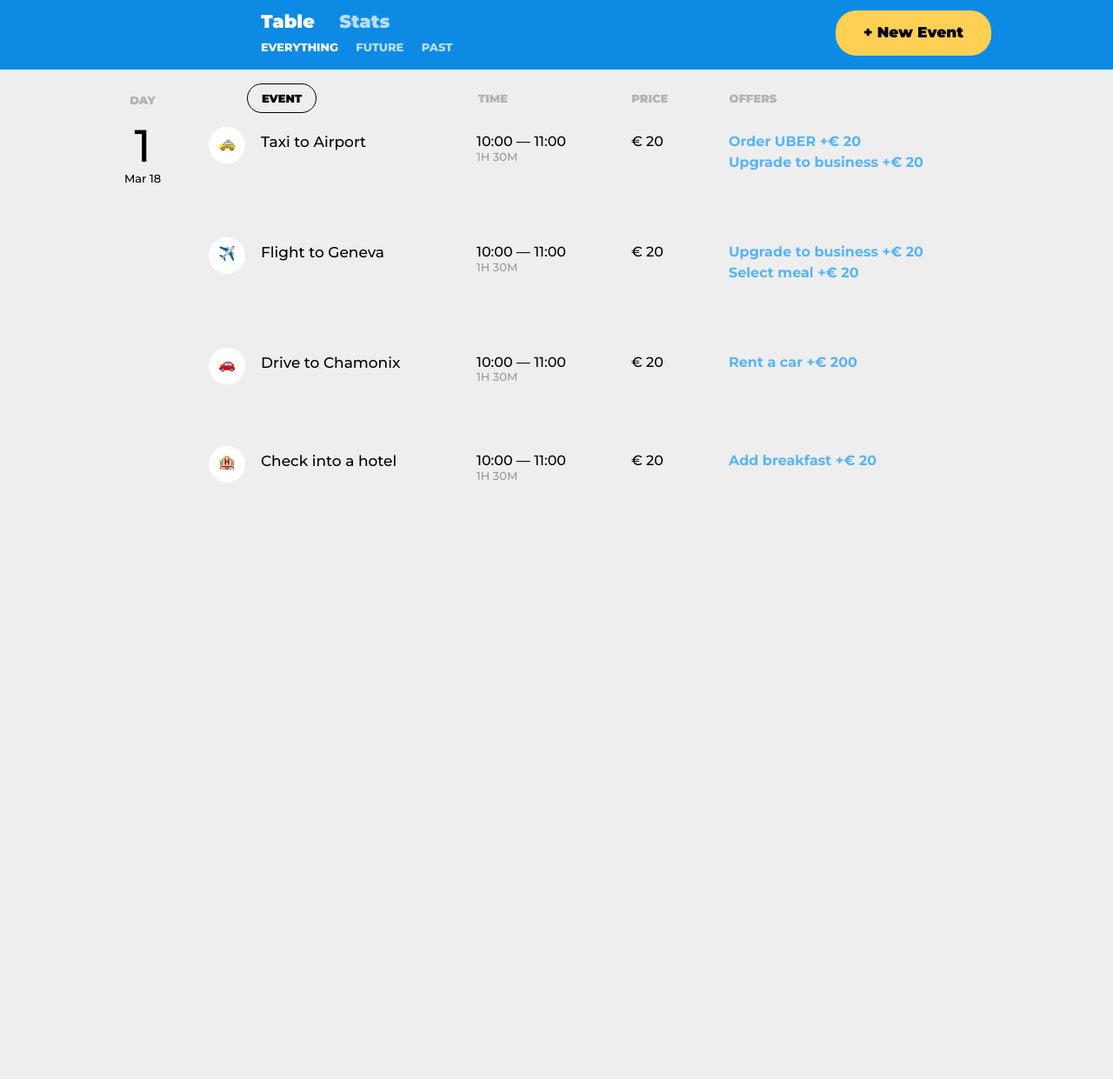
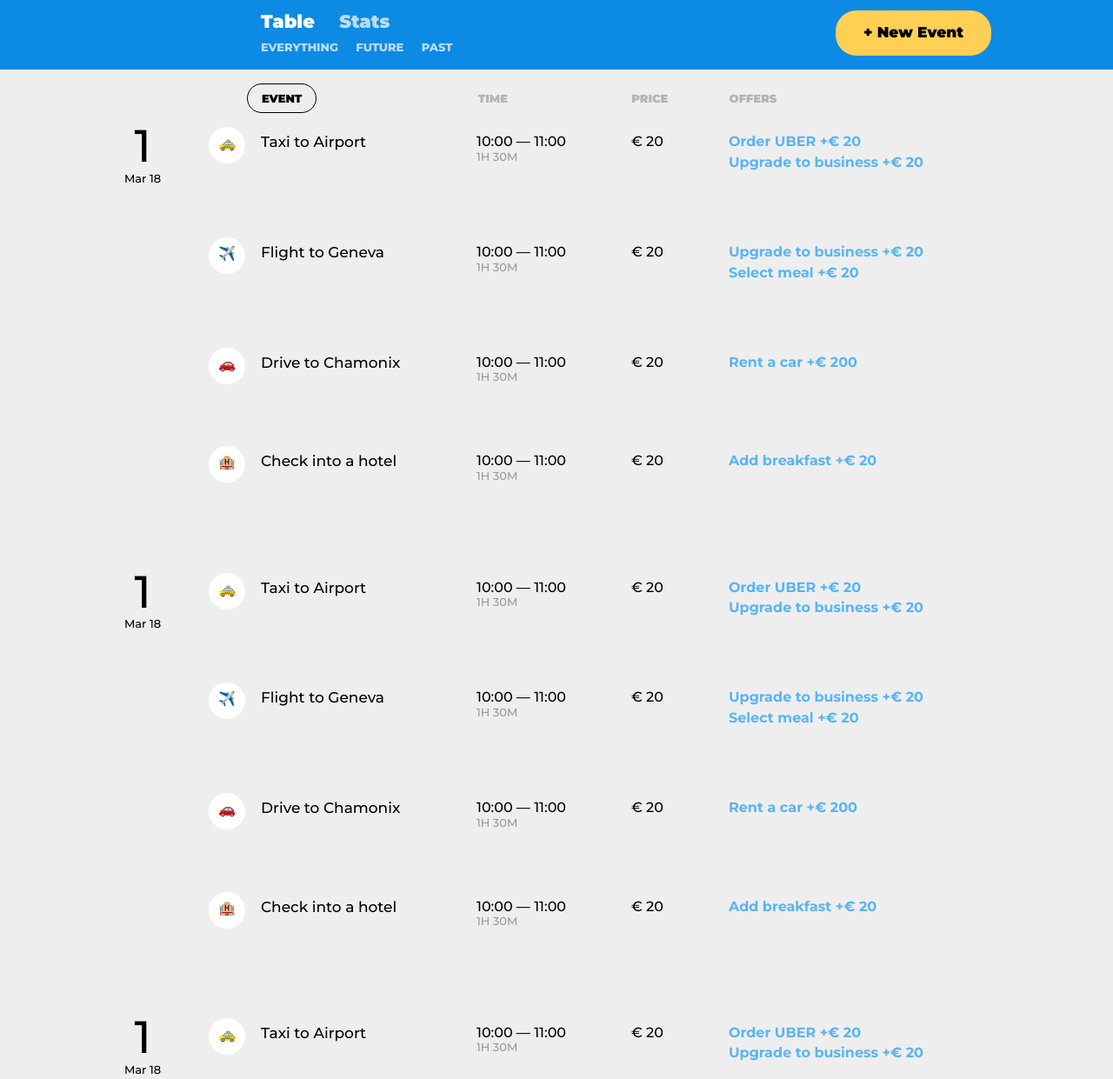
Before and after one commit to bald56rus/29965-big-trip-8, a website built with webpack: page public/index.html in a window 1280 px wide. Shown: the part 80-1321 px from the top of the page at 87% size. Before the commit the page ends 800 px from the top, so only its background shows below. Built offline with nearby package versions, Linux system fonts and the light colour scheme.

Commit message:
Реализация модулей, подключение и настройка сборщика

```diff
--- a/public/index.html
+++ b/public/index.html
@@ -135,5 +135,37 @@
   </section>
 </main>
 
+<template id="filter">
+    <input type="radio" id="filter-everything" name="filter" value="everything">
+    <label class="trip-filter__item" for="filter-everything">Everything</label>
+</template>
+
+<template id="trip">
+  <section class="trip-day">
+    <article class="trip-day__info">
+      <span class="trip-day__caption">Day</span>
+      <p class="trip-day__number">1</p>
+      <h2 class="trip-day__title">Mar 18</h2>
+    </article>
+
+    <div class="trip-day__items">
+      <article class="trip-point">
+        <i class="trip-icon">🚕</i>
+        <h3 class="trip-point__title">Taxi to Airport</h3>
+        <p class="trip-point__schedule">
+          <span class="trip-point__timetable">10:00&nbsp;&mdash; 11:00</span>
+          <span class="trip-point__duration">1h 30m</span>
+        </p>
+        <p class="trip-point__price">&euro;&nbsp;20</p>
+        <ul class="trip-point__offers">
+          <li>
+            <button class="trip-point__offer">Order UBER +&euro;&nbsp;20</button>
+          </li>
+        </ul>
+      </article>
+    </div>
+  </section>
+</template>
+<script src="./bundle.js"></script>
 </body>
 </html>
--- /dev/null
+++ b/src/Filter.js
@@ -0,0 +1,28 @@
+const container = document.querySelector(`.trip-filter`);
+const template = document.querySelector(`#filter`).content;
+
+let createFilter = (filter) => {
+  let changeEvent = new CustomEvent(`filter-change`, {detail: filter});
+  let newFilter = template.cloneNode(true);
+  const filterId = `filter-${filter.toLowerCase()}`;
+  let input = newFilter.querySelector(`input`);
+  input.id = filterId;
+  input.value = filter.toLowerCase();
+  let label = newFilter.querySelector(`label`);
+  label.setAttribute(`for`, filterId);
+  label.textContent = filter;
+  input.addEventListener(`change`, () => {
+    document.dispatchEvent(changeEvent);
+  });
+  return newFilter;
+};
+
+let clearContainer = () => {
+  container.innerHTML = ``;
+};
+
+export {
+  container as filterContainer,
+  clearContainer as clearFilterContainer,
+  createFilter,
+};
--- /dev/null
+++ b/src/Trip.js
@@ -0,0 +1,57 @@
+const container = document.querySelector(`.trip-points`);
+const tripDayTemplate = document.querySelector(`#trip`).content;
+const tripItemTemplate = tripDayTemplate.querySelector(`.trip-point`);
+const itemOfferTemplate = tripItemTemplate.querySelector(`.trip-point__offers li`);
+
+
+let createItemOffer = (itemOffer) => {
+  let newItemOffer = itemOfferTemplate.cloneNode(true);
+  newItemOffer.querySelector(`.trip-point__offer`).innerHTML = itemOffer;
+  return newItemOffer;
+};
+
+let createTripItem = (tripItem) => {
+  let newTripItem = tripItemTemplate.cloneNode(true);
+  let icon = newTripItem.querySelector(`.trip-icon`);
+  icon.textContent = tripItem.icon;
+  let title = newTripItem.querySelector(`.trip-point__title`);
+  title.textContent = tripItem.title;
+  let timetable = newTripItem.querySelector(`.trip-point__timetable`);
+  timetable.innerHTML = tripItem.timetable;
+  let duration = newTripItem.querySelector(`.trip-point__duration`);
+  duration.textContent = tripItem.duration;
+  let price = newTripItem.querySelector(`.trip-point__price`);
+  price.innerHTML = tripItem.price;
+  let offers = newTripItem.querySelector(`.trip-point__offers`);
+  offers.innerHTML = ``;
+  tripItem.offers.forEach((offer) => {
+    offers.appendChild(createItemOffer(offer));
+  });
+  return newTripItem;
+};
+
+let createTripDay = (tripDay) => {
+  let newTripDay = tripDayTemplate.cloneNode(true);
+  let caption = newTripDay.querySelector(`.trip-day__caption`);
+  caption.textContent = tripDay.day;
+  let number = newTripDay.querySelector(`.trip-day__number`);
+  number.textContent = tripDay.number;
+  let title = newTripDay.querySelector(`.trip-day__title`);
+  title.textContent = tripDay.title;
+  let tripItems = newTripDay.querySelector(`.trip-day__items`);
+  tripItems.innerHTML = ``;
+  tripDay.items.forEach((item) => {
+    tripItems.appendChild(createTripItem(item));
+  });
+  return newTripDay;
+};
+
+let clearContainer = () => {
+  container.innerHTML = ``;
+};
+
+export {
+  container as tripContainer,
+  clearContainer as clearTripContainer,
+  createTripDay
+};
--- a/src/main.js
+++ b/src/main.js
@@ -0,0 +1,67 @@
+import {filterContainer, clearFilterContainer, createFilter} from './Filter.js';
+import {tripContainer, clearTripContainer, createTripDay} from './Trip.js';
+
+function getRandomInt(min, max) {
+  min = Math.ceil(min);
+  max = Math.floor(max);
+  return Math.floor(Math.random() * (max - min + 1)) + min;
+}
+
+const filters = [`Everything`, `Future`, `Past`];
+const tripDay = {
+  caption: `Day`,
+  number: 1,
+  title: `Mar 18`,
+  items: [{
+    icon: `🚕`,
+    title: `Taxi to Airport`,
+    timetable: `10:00&nbsp;&mdash; 11:00`,
+    duration: `1h 30m`,
+    price: `&euro;&nbsp;20`,
+    offers: [`Order UBER +&euro;&nbsp;20`, `Upgrade to business +&euro;&nbsp;20`]
+  }, {
+    icon: `✈️`,
+    title: `Flight to Geneva`,
+    timetable: `10:00&nbsp;&mdash; 11:00`,
+    duration: `1h 30m`,
+    price: `&euro;&nbsp;20`,
+    offers: [`Upgrade to business +&euro;&nbsp;20`, `Select meal +&euro;&nbsp;20`]
+  }, {
+    icon: `🚗`,
+    title: `Drive to Chamonix`,
+    timetable: `10:00&nbsp;&mdash; 11:00`,
+    duration: `1h 30m`,
+    price: `&euro;&nbsp;20`,
+    offers: [`Rent a car +&euro;&nbsp;200`]
+  }, {
+    icon: `🏨`,
+    title: `Check into a hotel`,
+    timetable: `10:00&nbsp;&mdash; 11:00`,
+    duration: `1h 30m`,
+    price: `&euro;&nbsp;20`,
+    offers: [`Add breakfast +&euro;&nbsp;20`]
+  }]
+};
+
+let filterChangeHandler = () => {
+  clearTripContainer();
+  for (let i = 1; i <= getRandomInt(1, 5); i++) {
+    tripContainer.appendChild(createTripDay(tripDay));
+  }
+  tripContainer.appendChild(createTripDay(tripDay));
+};
+
+document.addEventListener(`filter-change`, filterChangeHandler);
+
+let init = () => {
+  clearFilterContainer();
+  filters.forEach((filter) => {
+    filterContainer.appendChild(createFilter(filter));
+  });
+  clearTripContainer();
+  for (let i = 1; i <= 7; i++) {
+    tripContainer.appendChild(createTripDay(tripDay));
+  }
+};
+
+init();
--- /dev/null
+++ b/webpack.config.js
@@ -0,0 +1,16 @@
+const path = require(`path`);
+
+module.exports = {
+  mode: `development`,
+  entry: `./src/main.js`,
+  output: {
+    path: path.join(__dirname, `public`),
+    filename: `bundle.js`
+  },
+  devtool: `source-map`,
+  devServer: {
+    contentBase: path.join(__dirname, 'public'),
+    compress: true,
+    port: 9000
+  }
+};
```
Also changed, not shown: package.json (+7 -2 lines), .eslintrc.yml, 2 other files.
